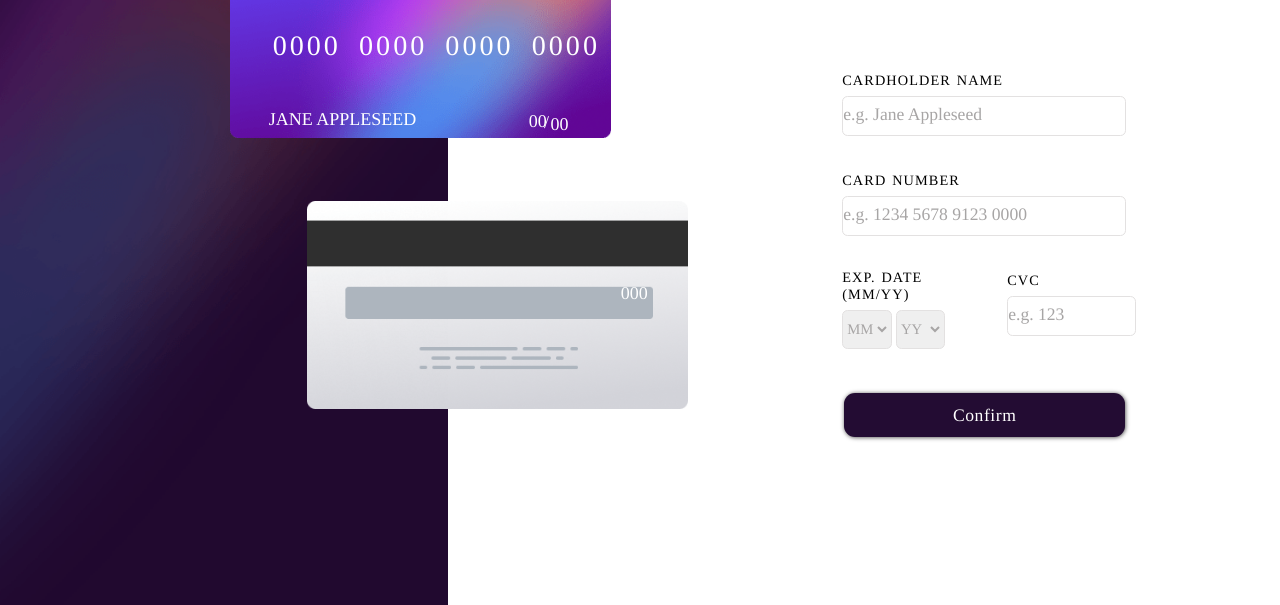
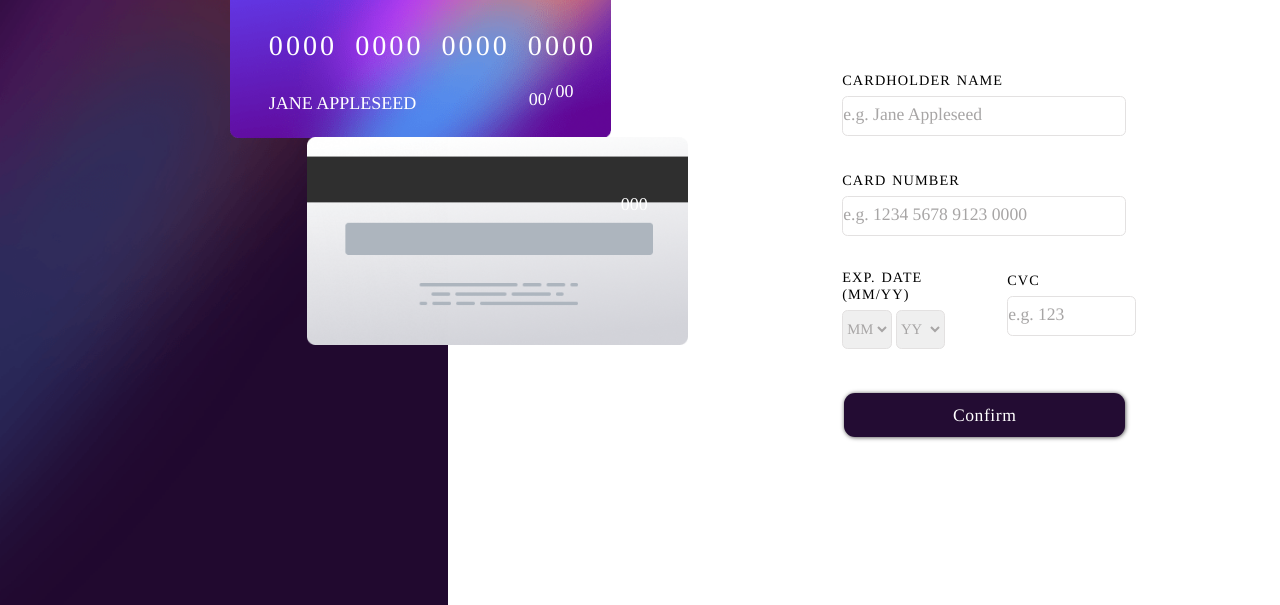
Before and after one commit to davimoreira06/cartao_interativo, a plain HTML site: page index.html in a window 1280 px wide. Shown: the part 195-800 px from the top of the page. Drawn offline with Linux system fonts and the light colour scheme; a web font is replaced by a local one.

Commit message:
adaptacao-tela

```diff
--- a/index.html
+++ b/index.html
@@ -26,6 +26,7 @@
                 <form>
                     </section>
                     <section class="section-right">
+                        <div class="submit-btn">
                             <div class="div-card-name">
                                 <label class="label-card" for="card-name">CARDHOLDER NAME</label><br>
                                 <input class="input-name-number" type="text" id="card-name" placeholder="e.g. Jane Appleseed" required
@@ -80,13 +81,16 @@
                                     maxlength="3" minlength="3">
                                 </div>
                             </div>
-                        <input onclick="thankYou()" class="btn-confirm" type="submit" value="Confirm">
-                        <div class="section-hidden">
+                            <input class="btn-confirm" type="submit" value="Confirm">
+                        </div>
+                        <!--
+                        <div class="complete-btn">
                             <img class="complete-img" src="./assets/icon-complete.png">
                             <h2 class="h-complete">THANK YOU!</h2>
                             <p class="p-complete">We've added your card details</p>
                             <button onclick="continueBtn()" class="btn-continue">Continue</button>
                         </div>
+                        -->
                     </section>
                 </form>
             </div>
--- a/styles.css
+++ b/styles.css
@@ -211,8 +211,55 @@ select:focus {
     margin-left: 1.5px;
     box-shadow: #4e4e4e 0.5px 0.5px 4px;
     cursor: pointer;
+    transition: 0.3s ease-in-out;
 }
 
-.section-hidden {
-    display: none;
+.btn-confirm:hover {
+    background-color: #3b1159;
 }
+
+.complete-btn {
+    opacity: 0;
+    transition: 500ms;
+    pointer-events: none;
+}
+
+@media screen and (max-width: 1600px) {
+   .card-back {
+        position: relative;
+        bottom: 8vh;
+   }
+
+    #user-name {
+        position: relative;
+        bottom: 17vh;
+    }
+
+    #user-number {
+        position: relative;
+        left: 21vw;
+    }
+
+    #user-exp-date-m {
+        position: relative;
+        bottom: 20.1vh;
+    }
+
+    #user-exp-date-y {
+        position: relative;
+        left: 43.4vw;
+        bottom: 26.3vh;
+    }
+
+    .barra {
+        position: relative;
+        bottom: 23.3vh;
+        left: 42.8vw;
+    }
+
+    #user-cvc {
+        position: relative;
+        bottom: 27.4vh;
+    }
+
+}
```
Also changed, not shown: scripts.js (+12 -0 lines). Lines whose indentation alone changed are shown as unchanged.
